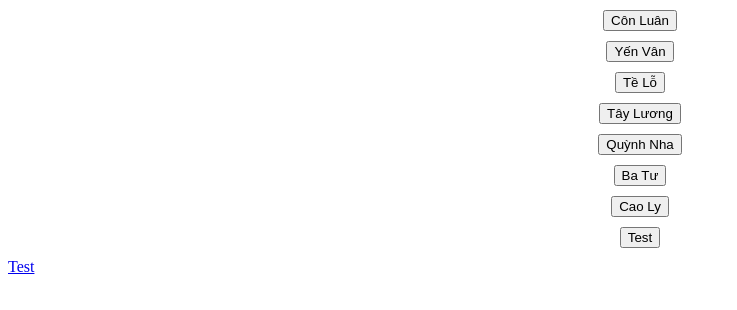
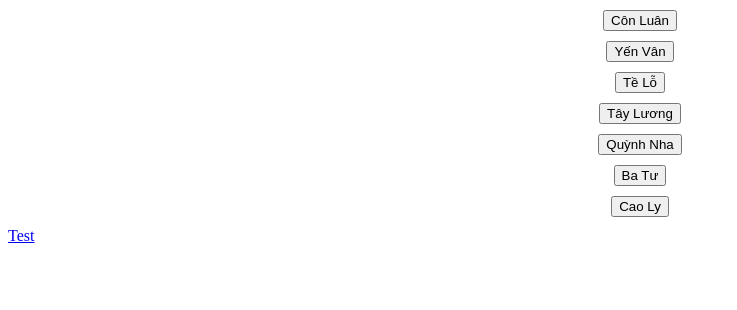
Before and after one commit to tangducthuan/wuxia_map, a plain HTML site: page index.html in a window 1280 px wide. Shown: the whole page, without its empty margins (0-737 px from the left). Drawn offline with Linux system fonts and the light colour scheme.

Commit message:
Update index.html

```diff
--- a/index.html
+++ b/index.html
@@ -50,10 +50,7 @@ button {
 <div>
 	<button onclick="toggleVisible('caoly')">Cao Ly</button>
 	<img id="caoly" style="display:none" src="imgs/CaoLy.jpg"/>
-</div>
-<div>
-	<button onclick="toggleVisible('test')">Test</button>
-<a href="http://bit.ly/40OhOBJ" id="test">Test</a>
+	<a href="http://bit.ly/40OhOBJ">Test</a>
 </div>
 
 <script>
```
